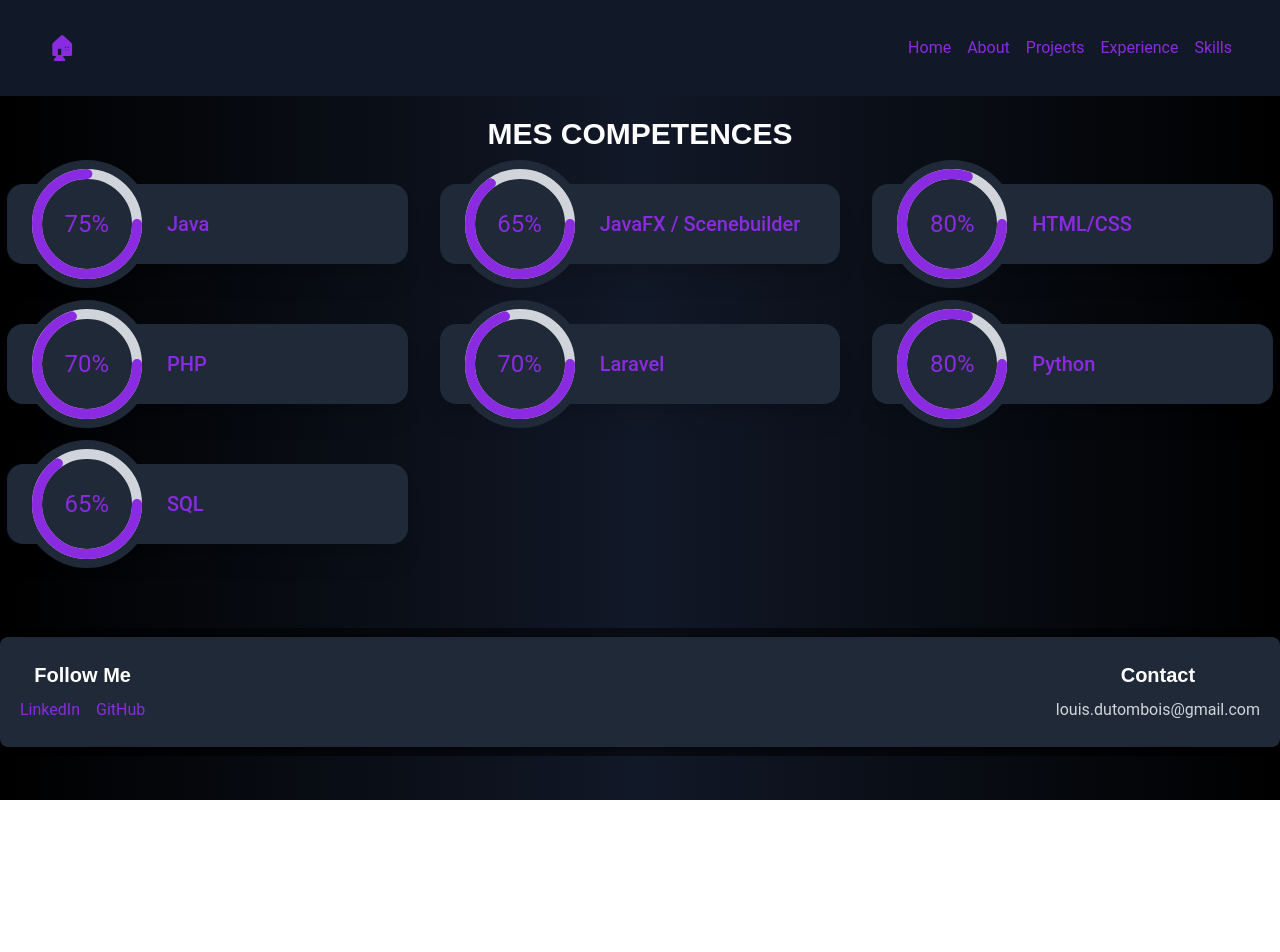
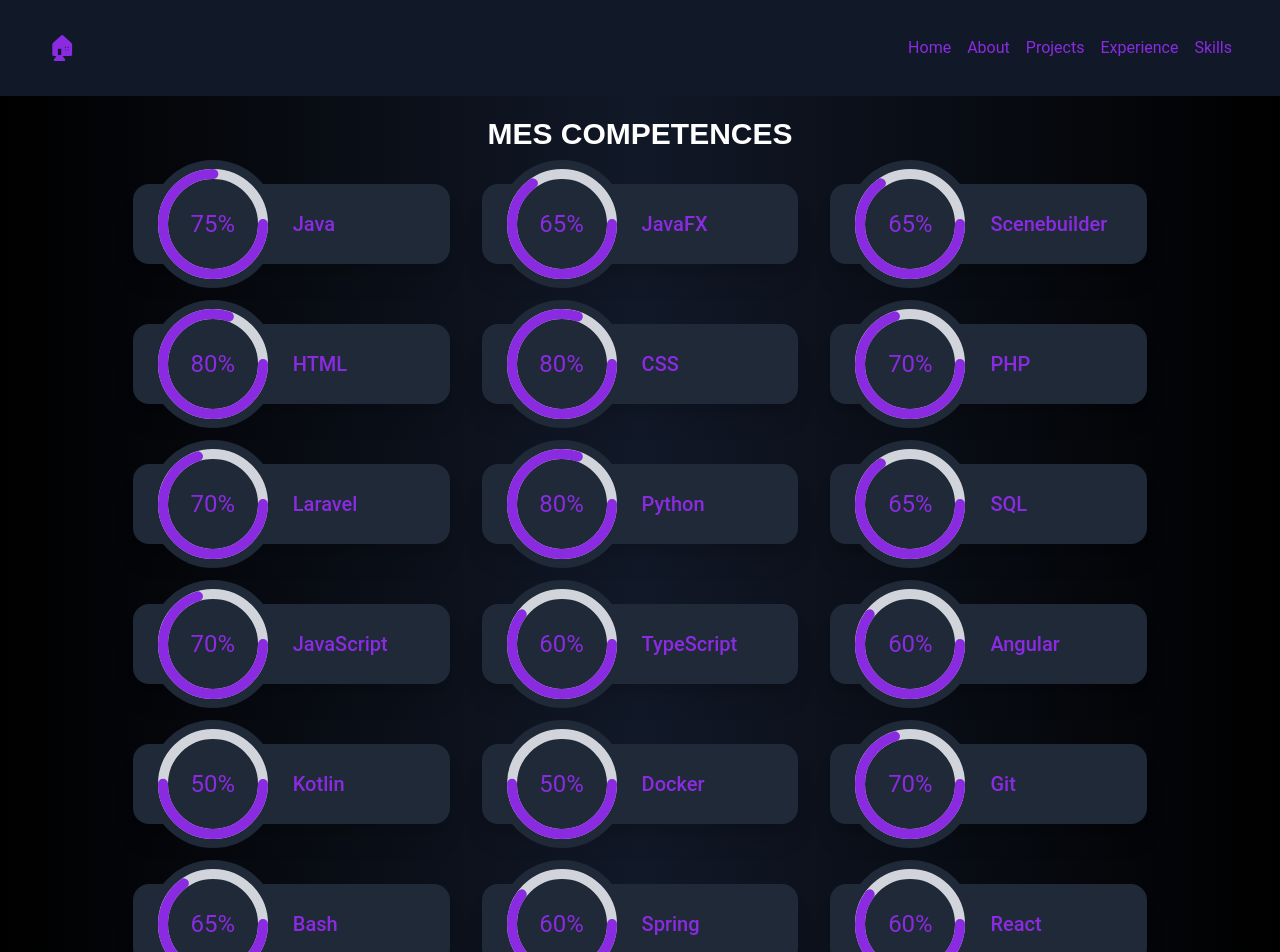
Before and after one commit to Louis-DUTOMBOIS/Portfolio-next, a Next.js app: page /Skills in a window 1280 px wide. Shown: the top 952 px of the page. Before the commit the page ends 800 px from the top, so only its background shows below. Built offline with nearby package versions, Linux system fonts and the light colour scheme.

Commit message:
Mise a jour du portfolio

```diff
--- a/app/About/page.tsx
+++ b/app/About/page.tsx
@@ -3,11 +3,25 @@
 
 const AboutPage = () => {
     return (
-        <section id="about" className="relative bg-cover bg-center h-screen">
+        <section id="about" className="relative bg-cover bg-center">
             <div className="relative mt-2 flex flex-col items-center justify-center h-full text-white text-center">
-                <Image src="/pp.png" alt="Profile Photo" width={300} height={150} className="rounded-full mb-4" />
+                <Image src="/pp.png" alt="Profile Photo" width={300} height={150} className="rounded-full mb-4 shadow-lg" />
                 <h1 className="text-5xl font-bold mb-4 text-violet">About Me</h1>
-                <p className="mt-4 text-gray-300">Louis DUTOMBOIS, 19 ans, étudiant à l&apos;IUT de Lens, en BUT Informatique et apprenti développeur Web.</p>
+                <p className="mt-4 text-gray-300 max-w-2xl leading-relaxed text-lg">
+                    Je m’appelle Louis DUTOMBOIS, j’ai 20 ans et je suis actuellement étudiant en BUT Informatique à l’IUT de Lens. Depuis toujours, je suis passionné par les nouvelles technologies et le développement informatique, ce qui m’a naturellement conduit à m’orienter vers ce domaine.
+                </p>
+                <p className="mt-4 text-gray-300 max-w-2xl leading-relaxed text-lg">
+                    Au-delà de mes études, je suis une personne curieuse et déterminée, toujours en quête d’apprentissage et de perfectionnement. J’aime comprendre le fonctionnement des choses et résoudre des problèmes complexes, une approche qui guide ma manière de travailler et d’apprendre.
+                </p>
+                <p className="mt-4 text-gray-300 max-w-2xl leading-relaxed text-lg">
+                    Rigoureux et organisé, je m’efforce de toujours donner le meilleur de moi-même dans tout ce que j’entreprends. Mon dynamisme et ma patience m’aident à m’adapter à des environnements variés, qu’il s’agisse d’un projet d’équipe ou d’une mission individuelle.
+                </p>
+                <p className="mt-4 text-gray-300 max-w-2xl leading-relaxed text-lg">
+                    En dehors de l’informatique, je m’intéresse également au design, au sport, notamment au volley-ball, ainsi qu’à la musique. Ces passions m’apportent un équilibre et nourrissent ma créativité au quotidien.
+                </p>
+                <p className="mt-4 text-gray-300 max-w-2xl leading-relaxed text-lg">
+                    Je suis convaincu que mon parcours, mes qualités personnelles et mon enthousiasme me permettront de contribuer de manière significative à tout projet ou défi qui se présentera à moi.
+                </p>
             </div>
         </section>
     );
--- a/app/Experience/page.tsx
+++ b/app/Experience/page.tsx
@@ -3,8 +3,8 @@
 const Page = () => {
     const experiences = [
         { name: 'BUT Informatique', company: 'IUT de Lens', duration: '2022 - Aujourd’hui', content: 'Formation informatique spécialisé dans le développement web.' },
+        { name: 'Stage en développement Web', company: 'Orange', duration: '10 semaines', content: 'Stage durant lequel j\'ai eu a réalisé un site marketing interne en PHP, JavaScript et HTML/CSS. Ce stage m\'a offert l\'opportunité de développer mes compétences, tant sur le plan technique qu\'en communication, ainsi que de collaborer efficacement en équipe sur un projet commun.' },
         { name: 'Baccalauréat', company: 'Lycée Vauban à Aire-sur-la-Lys', duration: '2019 - 2022', content: 'Baccalauréat avec spécialité Mathématiques et Numérique et sciences informatiques (NSI) avec option mathématiques expertes' },
-        { name: 'Stage en développement Web', company: 'Une entreprise', duration: '8 à 10 semaines', content: 'Stage durant lequel je me verrais attribuer des taches en lien avec ma formation. Ce stage a pour but de me faire monter en niveau et de m\'habituer à la vie en entreprise.' },
         { name: 'Animateur en centre aéré', company: 'Aire sur la lys', duration: "2019 - Aujourd'hui", content: 'Être animateur en centre aéré durant mes vacances mon permis d\'apprendre ce que sont l\'esprit d\'équipe ainsi que la cohésion de groupe afin d\'arriver à un même objectif. Cela m\'a aussi permis de développer ma créativité.' },
         { name: 'Manoeuvre en Couverture/Zinguerie', company: 'Aire sur la lys', duration: 'Juillet 2019 - Août 2019', content: 'Travailler dans une entreprise de Couverture/Zinguerie m\'a permis de développer une détermination et une capacité à travailler dans n\'importe quelle condition hors du commun, car le métier de couvreur est un métier très dur physiquement.' }
     ];
--- a/app/Hero/page.tsx
+++ b/app/Hero/page.tsx
@@ -8,7 +8,7 @@
             <div className="relative flex flex-col items-center justify-center h-full text-white text-center">
                 <Image src="/pp.png" alt="Profile Photo" width={300} height={200} className="rounded-full mb-10" />
                 <h1 className="text-5xl font-bold mb-4">Louis DUTOMBOIS</h1>
-                <p className="text-2xl text-violet animate-pulse">Web Developpeur</p>
+                <p className="text-2xl text-violet animate-pulse">Developpeur Informatique</p>
             </div>
         </section>
     );
--- a/app/Skills/page.tsx
+++ b/app/Skills/page.tsx
@@ -3,12 +3,25 @@
 const SkillsPage = () => {
     const skills = [
         { name: 'Java', percentage: 75 },
-        { name: 'JavaFX / Scenebuilder', percentage: 65 },
-        { name: 'HTML/CSS', percentage: 80 },
+        { name: 'JavaFX', percentage: 65 },
+        { name: 'Scenebuilder', percentage: 65 },
+        { name: 'HTML', percentage: 80 },
+        { name: 'CSS', percentage: 80 },
         { name: 'PHP', percentage: 70 },
         { name: 'Laravel', percentage: 70 },
         { name: 'Python', percentage: 80 },
-        { name: 'SQL', percentage: 65 }
+        { name: 'SQL', percentage: 65 },
+        { name: 'JavaScript', percentage: 70 },
+        { name: 'TypeScript', percentage: 60 },
+        { name: 'Angular', percentage: 60 },
+        { name: 'Kotlin', percentage: 50 },
+        { name: 'Docker', percentage: 50 },
+        { name: 'Git', percentage: 70 },
+        { name: 'Bash', percentage: 65 },
+        { name: 'Spring', percentage: 60 },
+        { name: 'React', percentage: 60 },
+        { name: 'Français', percentage: 95 },
+        { name: 'Anglais', percentage: 70 }
     ];
 
     const circumference = 50 * 2 * Math.PI;
--- a/app/page.tsx
+++ b/app/page.tsx
@@ -12,7 +12,7 @@
                 <h2 className="text-2xl font-semibold">
                     <Link href="/About/" className="text-violet hover:underline">About</Link>
                 </h2>
-                <p className="mt-4">Louis DUTOMBOIS, 19 ans, étudiant à l&apos;IUT de Lens, en BUT Informatique et apprenti développeur Web.</p>
+                <p className="mt-4">Louis DUTOMBOIS, 20 ans, étudiant à l&apos;IUT de Lens, en BUT Informatique et développeur Informatique.</p>
             </section>
             <section className="my-8 bg-gray-800 p-6 rounded-lg shadow-md">
                 <h2 className="text-2xl font-semibold">
@@ -35,6 +35,7 @@
                     <li>Git</li>
                     <li>Canva</li>
                     <li>Figma</li>
+                    <li>...</li>
                 </ul>
             </section>
             <section className="my-8 bg-gray-800 p-6 rounded-lg shadow-md">
```
